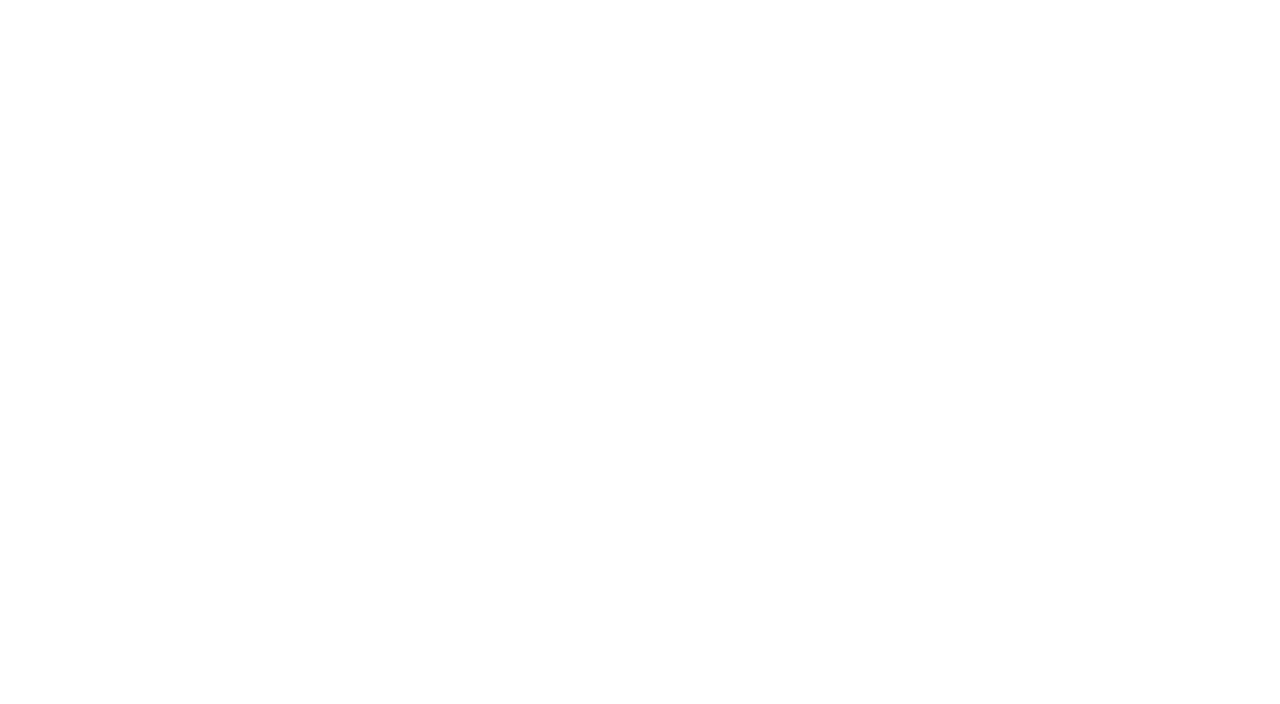
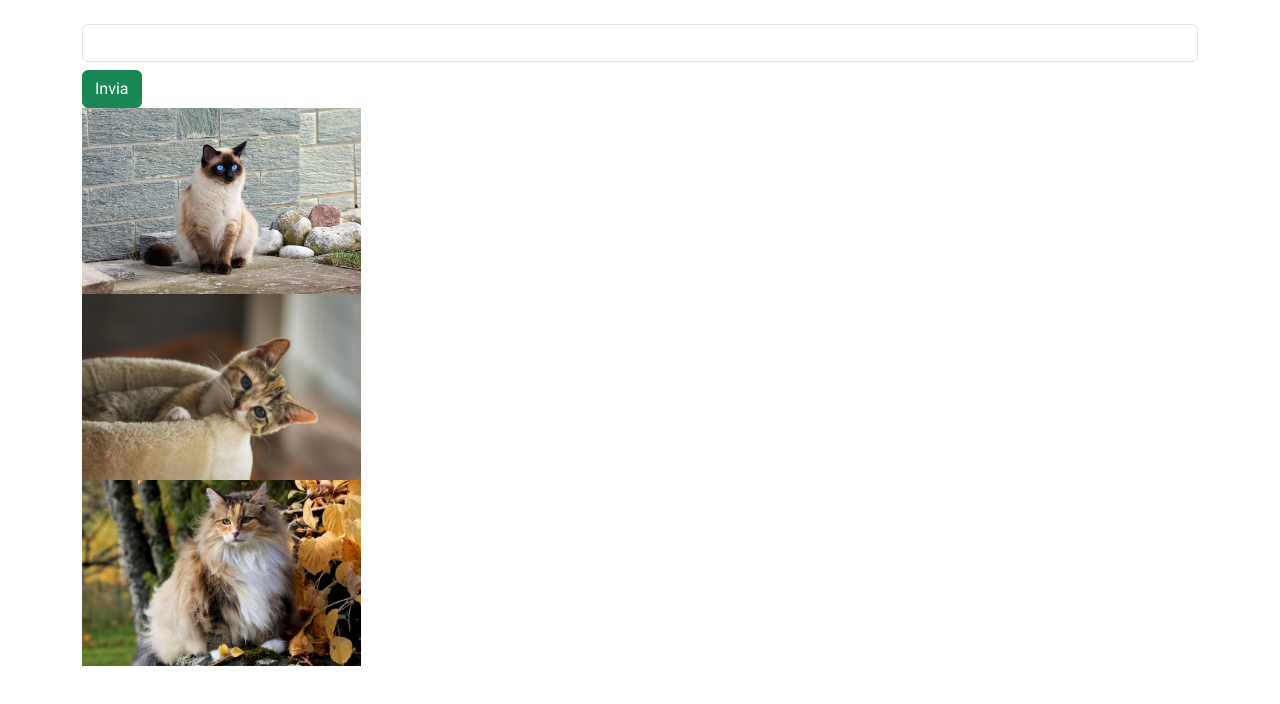
Before and after one commit to Classe123/arrayfor, a plain HTML site: page index.html in a window 1280 px wide. Drawn offline with nearby package versions, Linux system fonts and the light colour scheme.

Commit message:
more example

```diff
--- a/index.html
+++ b/index.html
@@ -21,6 +21,14 @@
 </head>
 
 <body>
+<div class="container my-4">
+    <input type="text" value="" id="userValue" class="form-control">
+    <button class="btn btn-success mt-2">Invia</button>
+    <div id="result" class="w-25">
+
+    </div>
+
+</div>
 
     <script src="js/utility.js" type="text/javascript"></script>
     <script src="js/script.js" type="text/javascript"></script>
--- a/js/script.js
+++ b/js/script.js
@@ -16,8 +16,8 @@ let classe123 = [
 
 let numeri = [[2,6,8], 10, 9];
 
-console.log(classe123);
-console.log(classe123.length);
+//console.log(classe123);
+//console.log(classe123.length);
 //console.log(classe123[0]);
 
 //console.log(numeri[0][1]);
@@ -32,7 +32,7 @@ classe123.push('Angelo Ciulla');
 
 //inserisco un elemento nell'array in cima
 classe123.unshift('Andrea Sgura');
-console.log(classe123);
+//console.log(classe123);
 
 //elimina l'ultimo elemento dell'array
 classe123.pop();
@@ -43,9 +43,109 @@ classe123.pop();
 //elimina il primo elemento dell'array
 classe123.shift();
 
-console.log(classe123);
+//console.log(classe123);
 // ciclo for su classe123
 // for(let i = 0; i < classe123.length; i++){
 //     let allievo = classe123[i];
 //     console.log(allievo);
 // }
+
+
+/*
+Scrivere un array di numeri
+Stampare tutti i numeri nell'array
+
+*/
+let mynumbers = [1,3,7,5,9,2,8];//......
+
+// console.log(mynumbers);
+
+// console.log(mynumbers[0]);
+
+// for(let i = 0; i < mynumbers.length; i++){
+//   console.log(mynumbers[i]);
+// }
+
+// for(let i = mynumbers.length - 1; i >= 0; i--){
+//   console.log(mynumbers[i]);
+// }
+// for(let i = 0; i < mynumbers.length; i++){
+
+//     if(mynumbers[i] % 2 !== 0){
+//         console.log(mynumbers[i]);
+//     }
+// }
+
+// let userWord = 'Sedia';
+// let trovato = false;
+
+// let text = ['Tavolo','Sedia','Computer', 'Mouse','Monitor'];
+// for(let i = 0; i < text.length; i++){
+//    if(userWord  === text[i]){
+//     trovato = true;
+//    }
+// }
+
+// if(trovato){
+//     console.log('Si ce l\'ho');
+// } else {
+//     console.log('Non ce l\'ho');
+// }
+
+
+// let numeriRandom = [];
+// console.log(numeriRandom);
+
+// let numeridaInserire = 10;
+// // getRndInteger(min, max)
+
+// for(let i = 0; i < 10; i++ ){
+//     numeriRandom.push(getRndInteger(1,100));
+// }
+
+// console.log(numeriRandom);
+
+
+
+
+
+// const button = document.querySelector('.btn');
+
+// button.addEventListener('click', function(){
+//     let text = ['Tavolo','Sedia','Computer', 'Mouse','Monitor'];
+//     let userWord = document.getElementById('userValue').value;
+//     let trovato = false;
+//     for(let i = 0; i < text.length; i++){
+//         if(userWord.toLowerCase() === text[i].toLowerCase()){
+//             trovato = true;
+//         }
+//     }
+//   const result = document.getElementById('result');
+//     if(trovato){
+//         result.innerHTML = 'Disponibile';
+//     } else {
+//         result.innerHTML = 'Non Disponibile';
+//     }
+// })
+
+let images = [
+    'fritz',
+    'fuffy',
+    'trilly'
+];
+const result = document.getElementById('result');
+/* <img src="images/cats/fritz.jpg" alt="fritz" class="img-fluid d-block"> */
+let tmpHtml = '';
+for(let i = 0; i < images.length; i++){
+    let img = document.createElement('img');
+    img.setAttribute('src',`images/cats/${images[i]}.jpg`);
+    img.setAttribute('alt', images[i]);
+    img.className = 'img-fluid d-block';
+    result.append(img);
+//   tmpHtml += `
+//   <img src="images/cats/${images[i]}.jpg" alt="${images[i]}" class="img-fluid d-block">
+//   `;
+}
+//console.log(tmpHtml);
+
+//result.innerHTML = tmpHtml;
```
